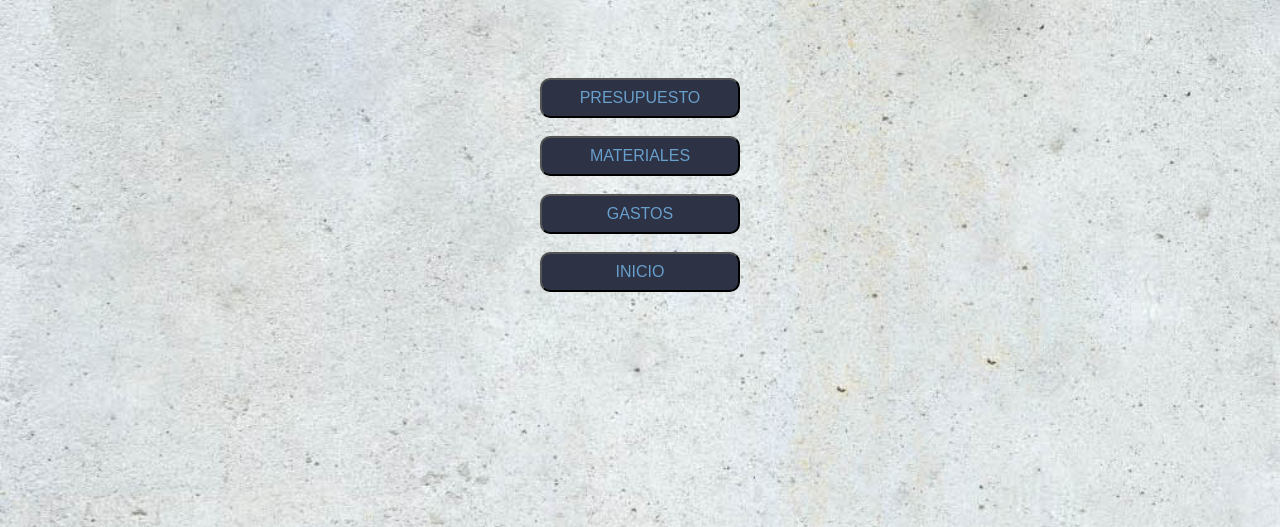
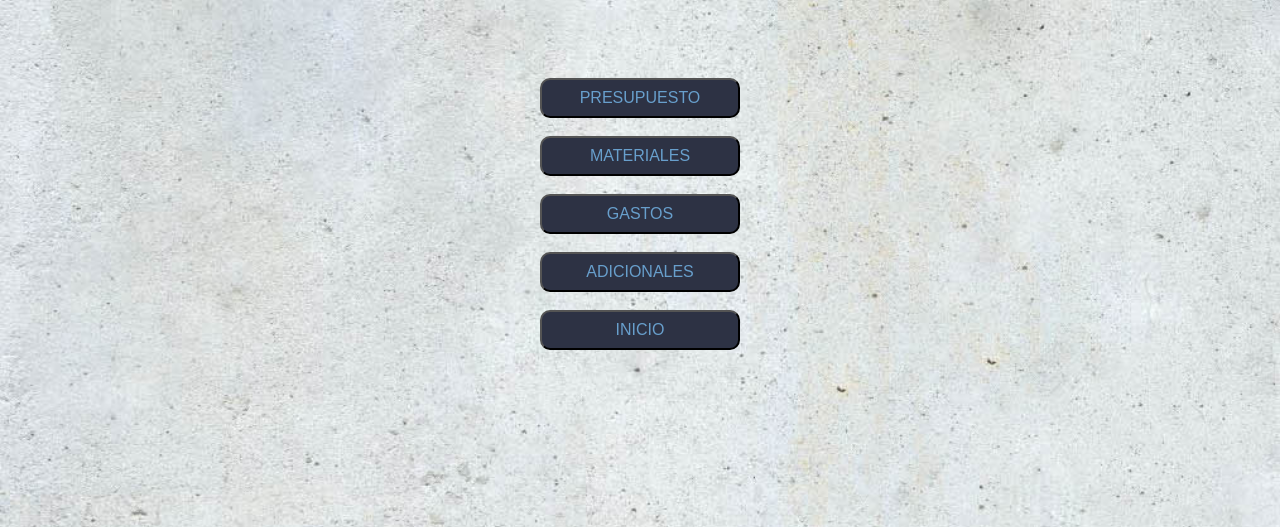
Before and after one commit to GucchiC/gfv, a plain HTML site: page html/lud543.html in a window 1280 px wide. Shown: the part 273-800 px from the top of the page. Drawn offline with Linux system fonts and the light colour scheme.

Commit message:
Update lud543.html

```diff
--- a/html/lud543.html
+++ b/html/lud543.html
@@ -20,6 +20,7 @@
     <button onclick="location.href='https://docs.google.com/document/d/19oWBik_YtWS1OtwVoDyBh_2_09UPJb2xdSoXG6RM9w4/edit'">PRESUPUESTO</button><br><br>
     <button onclick="location.href='https://docs.google.com/spreadsheets/d/1zqcYblY3PuYKJpuojudL_JN0dOQN9SWE/edit?gid=984169816#gid=984169816'">MATERIALES</button><br><br>
     <button onclick="location.href='https://docs.google.com/spreadsheets/d/1hDnxtNw1JwXK4azr6-pO-77onNsD1bnb/edit?gid=701785045#gid=701785045'">GASTOS</button><br><br>
+    <button onclick="location.href='https://docs.google.com/spreadsheets/d/1E4ia9xtDO-iopT98xklOKhrUleJ4a8QqUkcL_Rvp7aM/edit?gid=0#gid=0'">ADICIONALES</button><br><br>
     <button onclick="location.href='../index.html'">INICIO</button>
 </div>
 
```
